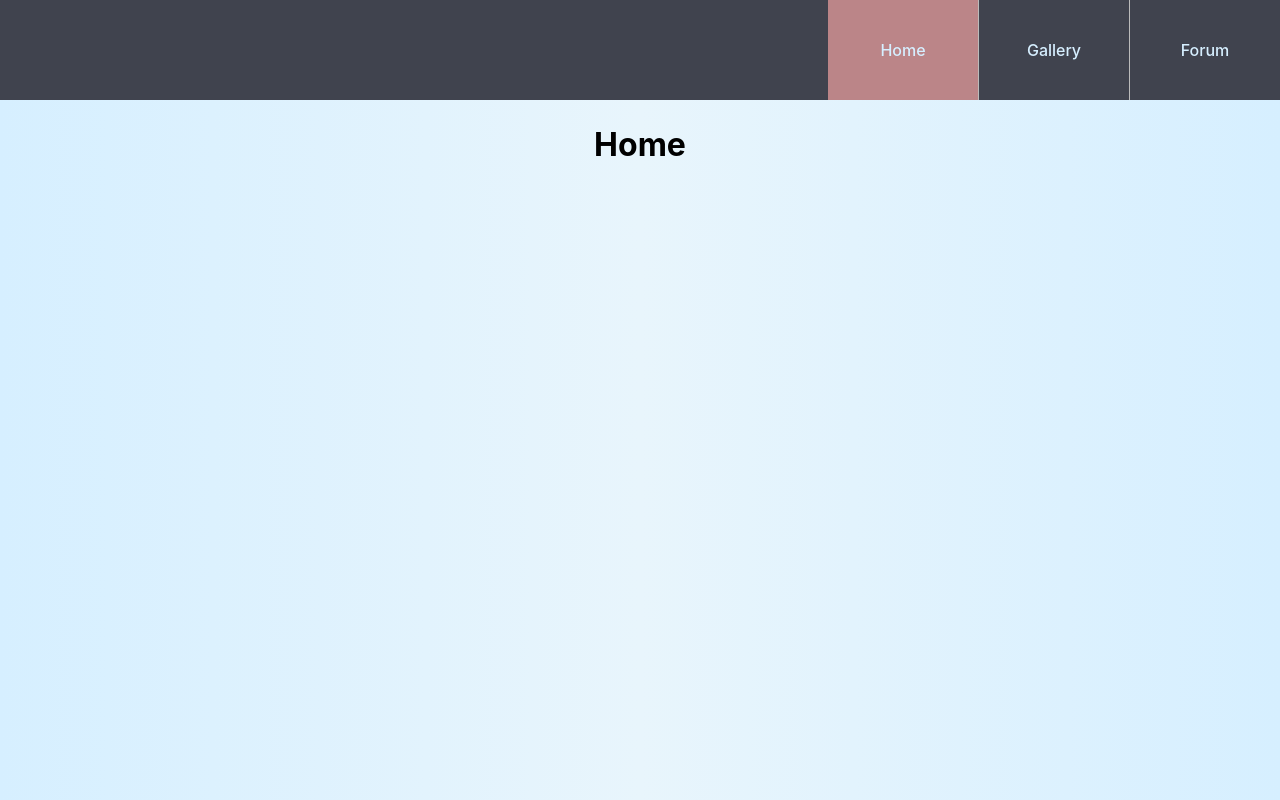
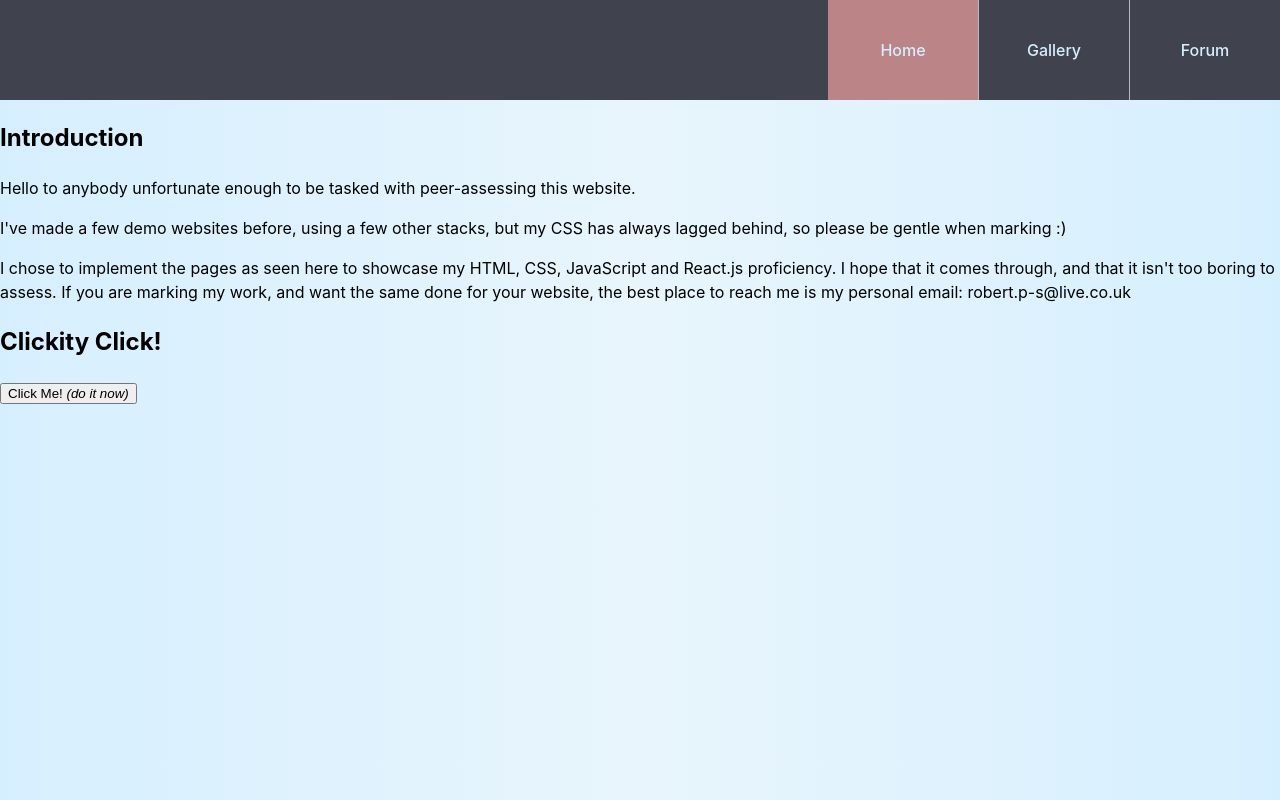
Before and after one commit to RobertPaton-Smith/react-assignment, a React (Vite) app: page / in a window 1280 px wide. Built offline with nearby package versions, Linux system fonts and the light colour scheme.

Commit message:
NAVBAR: Finished basic home implementation

```diff
--- a/src/pages/Home.jsx
+++ b/src/pages/Home.jsx
@@ -1,10 +1,102 @@
-import Counter from "../components/Counter.jsx"
-import Posts from "../components/Posts.jsx";
-import Navbar from "../components/Navbar.jsx";
+import "../styles/App.css"
+import React, { Component } from "react";
 
 export default function Home()
 {
+    function drawTriangle(x, y, r, g, b)
+    {
+        let halfWidth = (Math.floor(Math.random() * 5) + 1) * 10;
+
+        let xL = x - halfWidth;
+        let xR = x + halfWidth;
+        let yT = y - halfWidth;
+        let yB = y + halfWidth;
+
+        const canvas = document.getElementById("picturePastingCanvas");
+        var ctx = canvas.getContext("2d");
+
+        ctx.strokeStyle = `rgb(${r}, ${b}, ${g})`
+
+        // position at bottom left edge
+        ctx.moveTo(xL, yB);
+
+        // draw around triangle
+        ctx.lineTo(xR, yB);
+        ctx.stroke();
+        ctx.lineTo(x, yT);
+        ctx.stroke();
+        ctx.lineTo(xL, yB);
+        ctx.stroke();
+    }
+    function drawCircle(x, y, r, g, b)
+    {
+        const canvas = document.getElementById("picturePastingCanvas");
+        var ctx = canvas.getContext("2d");
+
+        ctx.strokeStyle = `rgb(${r}, ${b}, ${g})`;
+
+        let startAngle = 0;
+        let endAngle = 2 * Math.PI;
+        let radius = Math.floor(Math.random() * 80) + 11;
+
+        ctx.beginPath();
+        ctx.arc(x, y, radius, startAngle, endAngle);
+        ctx.stroke();
+    }
+
+    function handleClickMe()
+    {
+        // generate random pos (within bounds)
+        let MAX_X = 300; let MAX_Y = 250;
+        let x = Math.floor(Math.random() * MAX_X);
+        let y = Math.floor(Math.random() * MAX_Y);
+
+        let r = Math.floor(Math.random() * 256);
+        let g = Math.floor(Math.random() * 256);
+        let b = Math.floor(Math.random() * 256);
+
+        let drawingTriangle = Boolean(Math.floor(Math.random() * 2));
+
+        if (drawingTriangle)
+        {
+            drawTriangle(x, y, r, g, b);
+        }
+        else
+        {
+            drawCircle(x, y, r, g, b);
+        }
+
+    }
+
     return (
-        <h1>Home</h1>
-    )
+        <>
+            <h1>Home</h1>
+            <div id="mainContent">
+                <div>
+                    <h2>Introduction</h2>
+                    <p>
+                        Hello to anybody unfortunate enough to be tasked with
+                        peer-assessing this website.
+                    </p>
+                    <p>
+                        I've made a few demo websites before, using a few other stacks, but my CSS
+                        has always lagged behind, so please be gentle when marking :)
+                    </p>
+                    <p>
+                        I chose to implement the pages as seen here to showcase my HTML, CSS, JavaScript and React.js proficiency.
+                        I hope that it comes through, and that it isn't too boring to assess. If you are marking my work, and want
+                        the same done for your website, the best place to reach me is my personal email: robert.p-s@live.co.uk
+                    </p>
+                </div>
+
+                <div>
+                    <h2>Clickity Click!</h2>
+                    <button onClick={handleClickMe}>Click Me! <i>(do it now)</i></button>
+                    <br/>
+                    <canvas id="picturePastingCanvas"/>
+                    {/* <br/> */}
+                </div>
+            </div>
+        </>
+    );
 }
```
